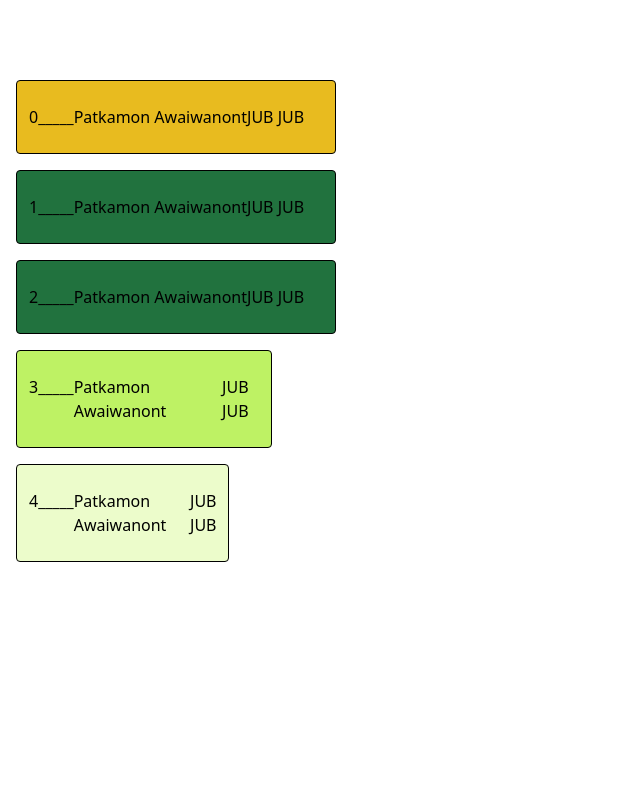
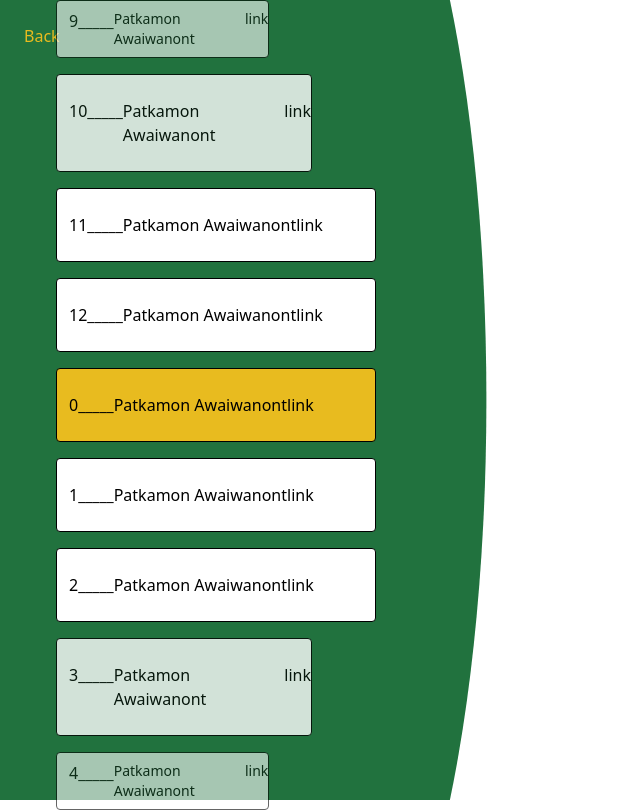
Before and after one commit to skdue-voter/skdue-voter, a Next.js app: page /candidate2 in a window 1280 px wide. Shown: the whole page, without its empty margins (0-640 px from the left). Built offline with nearby package versions, Linux system fonts and the light colour scheme.

Commit message:
done adding card selecting

```diff
--- a/pages/candidate2.js
+++ b/pages/candidate2.js
@@ -5,43 +5,56 @@ function Candidate() {
     0, 1, 2, 3, 4, 5, 6, 7, 8, 9, 10, 11, 12,
   ]);
   const [mainIndex, setMainIndex] = useState(0);
-  const [displayCards, setDisplayCards] = useState([0, 1, 2, 3, 4]);
-
-  //   useEffect(() => {
-  //     changeCards();
-  //   }, [mainIndex]);
+  const [displayCards, setDisplayCards] = useState([
+    9, 10, 11, 12, 0, 1, 2, 3, 4,
+  ]);
 
   function changeCards(index) {
-    setDisplayCards(
-      cards.slice(Math.max(index - 4, 0), Math.min(index + 5, cards.length))
-    );
-    console.log(
-      Math.max(index - 4, 0),
-      Math.max(index + 5, 0),
-      cards.slice(Math.max(index - 4, 0), Math.min(index + 5, cards.length))
-    );
+    let array = [
+      cards[(index - 4 + cards.length) % cards.length],
+      cards[(index - 3 + cards.length) % cards.length],
+      cards[(index - 2 + cards.length) % cards.length],
+      cards[(index - 1 + cards.length) % cards.length],
+      cards[index],
+      cards[(index + 1) % cards.length],
+      cards[(index + 2) % cards.length],
+      cards[(index + 3) % cards.length],
+      cards[(index + 4) % cards.length],
+    ];
+    setDisplayCards(array);
   }
 
   return (
-    <div className="body ">
-      <div className="outer flex flex-col content-start w-1/2 ml-4 mt-20 gap-4 ">
+    <div className="body flex h-screen ">
+      <a className="absolute p-6 text-yellow" href="../">
+        Back
+      </a>
+      <div className="absolute top-0 w-1/4 mt-0 h-full -z-10 bg-green">
+        <svg
+          className="ml-96 xl:ml-80 lg:ml-60 md:ml-48 sm:ml-40 "
+          width="100%"
+          height="100%"
+        >
+          <ellipse cx="0%" cy="50%" rx="52%" ry="80%" className="fill-green" />
+        </svg>
+      </div>
+      <div className=" outer flex flex-col justify-center w-1/2  ml-14 my-auto gap-4 ">
         {displayCards.map((card, index) => {
           return (
             // TODO change key to other unique stuff
             <div
               key={index}
-              className={`card flex flex-row border py-6 rounded
-                bg-green
-                ${mainIndex == card ? "bg-yellow" : ""}
+              className={`card flex flex-row border rounded
+                ${index == 4 ? "bg-yellow" : "bg-white"}
                ${
-                 Math.abs(mainIndex - card) == 3
-                   ? "bg-lime-300 w-2/5 py-2.5"
+                 index == 1 || index == 7
+                   ? " opacity-80 w-2/5 lg:py-3 md:py-1"
                    : ""
                }
               ${
-                Math.abs(mainIndex - card) == 4
-                  ? "bg-lime-100 w-1/3 py-2"
-                  : "w-1/2 py-3"
+                index == 0 || index == 8
+                  ? " w-1/3 lg:py-2 md:py-0 opacity-60"
+                  : "w-1/2 lg:py-6 md:py-2"
               } `}
               onClick={(e) => {
                 setMainIndex(card);
@@ -49,8 +62,15 @@ function Candidate() {
               }}
             >
               <span className="name ml-3">{card + "_____"}</span>
-              <p>Patkamon Awaiwanont </p>
-              <a href="#"> JUB JUB</a>
+              <p className={`${index == 0 || index == 8 ? " text-sm" : ""}`}>
+                Patkamon Awaiwanont{" "}
+              </p>
+              <a
+                className={`${index == 0 || index == 8 ? " text-sm" : ""}`}
+                href="#"
+              >
+                link
+              </a>
             </div>
           );
         })}
```
